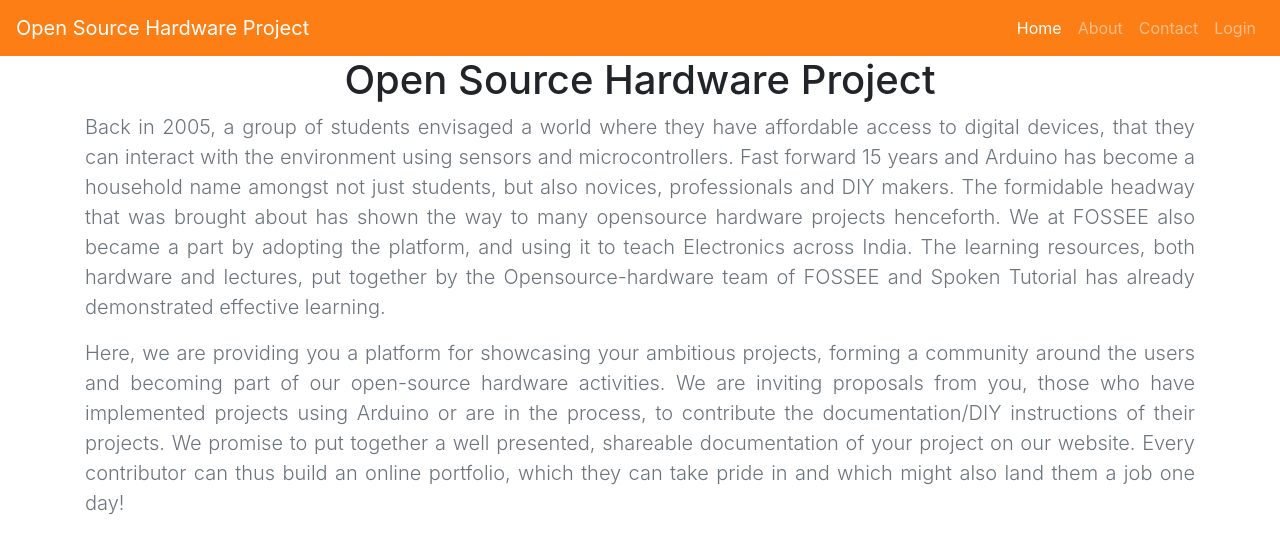
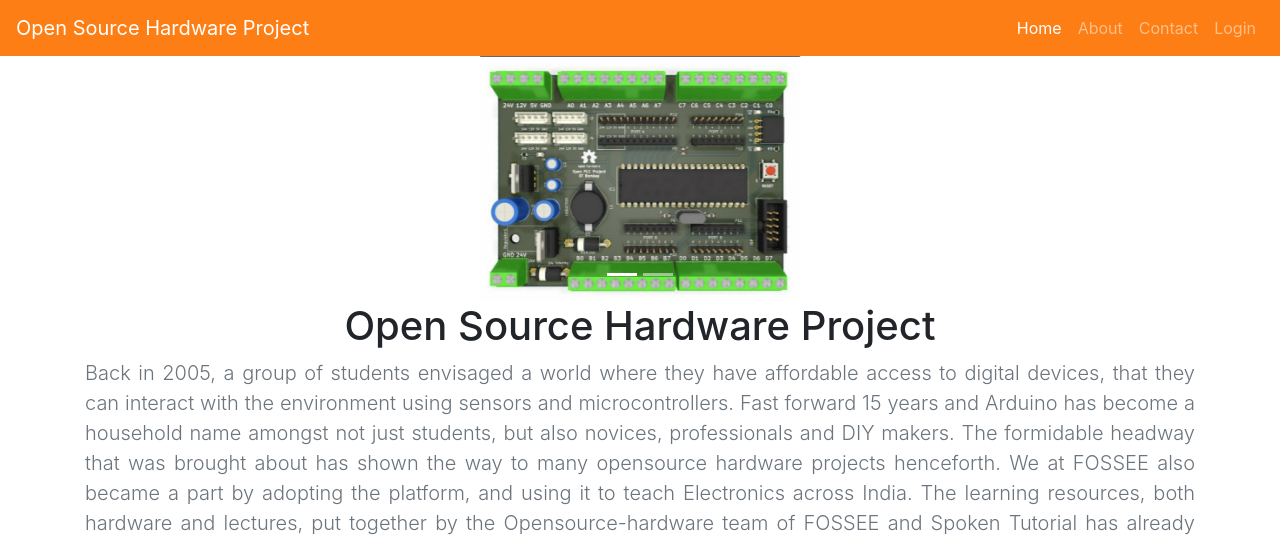
Before and after one commit to FOSSEE/arduino_projects_website, a Django app: template arduino_blog/static/arduino_blog/templates/index.html in a window 1280 px wide. Shown: the top 538 px of the page. Run offline with Django 3.2, Linux system fonts and the light colour scheme; the template is opened without the code that fills it, so the values that code supplies are empty; some libraries are stand-ins or nearby versions.

Commit message:
added front page slider

```diff
--- a/arduino_blog/static/arduino_blog/templates/home.html
+++ b/arduino_blog/static/arduino_blog/templates/home.html
@@ -3,9 +3,39 @@
 {% load static %}
 <!-- Navigation -->
 {% block home %}
-
+<style>
+  /* Make the image fully responsive */
+  .carousel-inner img {
+      width: 25%;
+      height: 25%;
+  }
+</style>
 <main role="main">
-
+  <section>
+    <div id="front-image" class="carousel slide" data-ride="carousel">
+      <!-- Indicators -->
+      <ul class="carousel-indicators">
+        <li data-target="#front-image" data-slide-to="0" class="active"></li>
+        <li data-target="#front-image" data-slide-to="1"></li>
+      </ul>
+      <!-- The slideshow -->
+      <div class="carousel-inner">
+        <div class="carousel-item active text-center">
+          <img src="{% static 'images/MainBoard.jpg' %}" alt="Main Board" class="img-fluid">
+        </div>
+        <div class="carousel-item text-center">
+          <img src="{% static 'images/Traffic.jpg' %}" alt="Traffic" class="img-fluid">
+        </div>
+      </div>
+      <!-- Left and right controls -->
+      <a class="carousel-control-prev" href="#front-image" data-slide="prev">
+        <span class="carousel-control-prev-icon"></span>
+      </a>
+      <a class="carousel-control-next" href="#front-image" data-slide="next">
+        <span class="carousel-control-next-icon"></span>
+      </a>
+    </div>
+  </section>
   <section class="text-center">
     <div class="container">
       <h1>Open Source Hardware Project</h1>
```
Also changed, not shown: arduino_blog/static/images/MainBoard.jpg (added), arduino_blog/static/images/Traffic.jpg (added).
